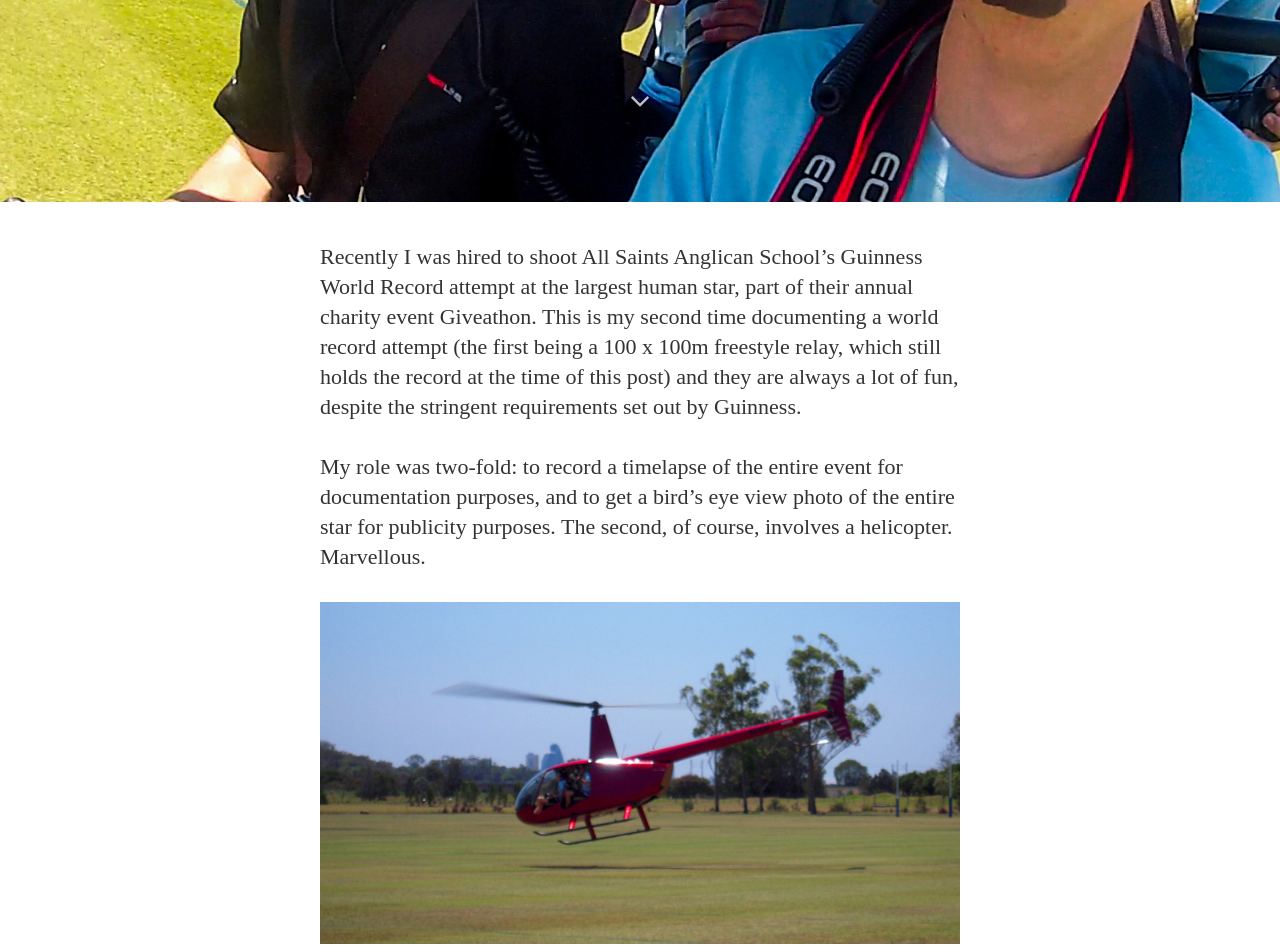
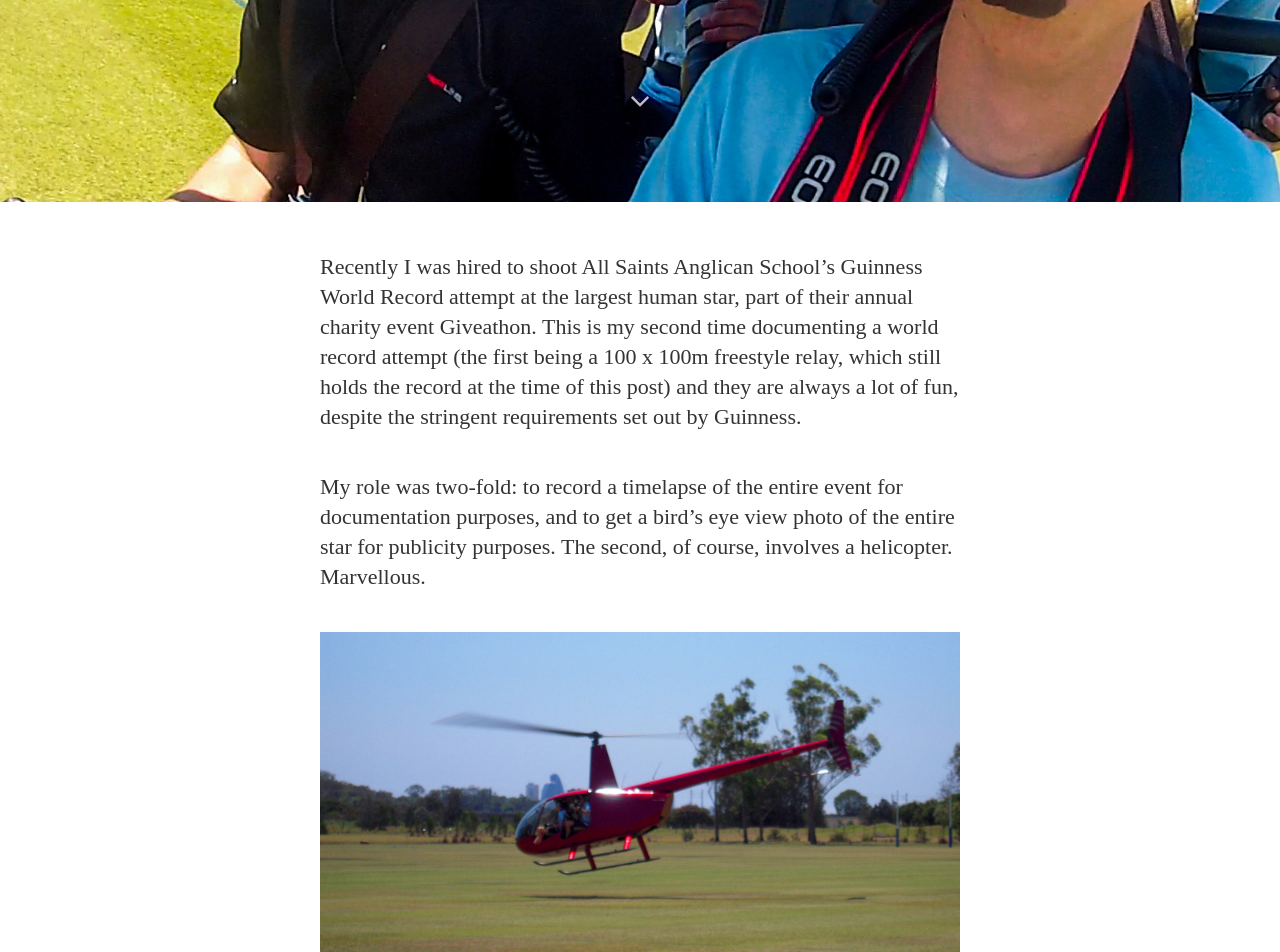
Before and after one commit to bodhiconnolly/bodhiconnolly.github.io, a Jekyll site: the page built from _posts/2012-11-1-all_saints_star.markdown, in a window 1280 px wide. Shown: the part 698-1650 px from the top of the page. Built offline with Jekyll 4.4.1, drawn with Linux system fonts in a browser that asks for light colours; nearby versions of some CDN libraries; some web fonts are replaced.

Commit message:
Cleaning up

```diff
--- a/css/main.sass
+++ b/css/main.sass
@@ -136,7 +136,7 @@ body
   @include respond-to(800)
     padding: 0 $rs*2
   article
-    padding: 40px 0
+    padding: 40px 0 0
     border-bottom: 1px solid #f2f2f0
     &:last-child
       border-bottom: 0px
@@ -372,6 +372,7 @@ body
       line-height: 30px
       margin: 0
       padding-bottom: 30px
+      padding-top: 10px
       color: #333
       -webkit-hyphens: auto
       -moz-hyphens: auto
@@ -432,7 +433,7 @@ body
     ol li
       list-style-type: decimal
   .bottom-teaser
-    padding: 50px 0
+    padding: 0 0 50px 0
     font-family: $font-sans
     hr
       border: 0
```
Also changed, not shown: assets/images/desk.jpg (deleted), assets/images/roof.jpg (deleted), assets/images/roof1.jpg (deleted), assets/images/ski4.jpg.
